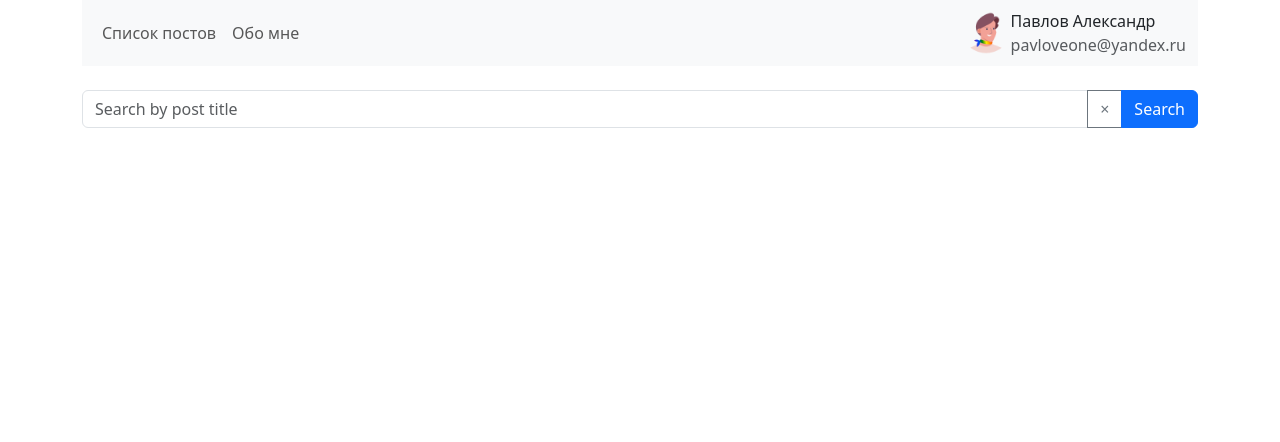
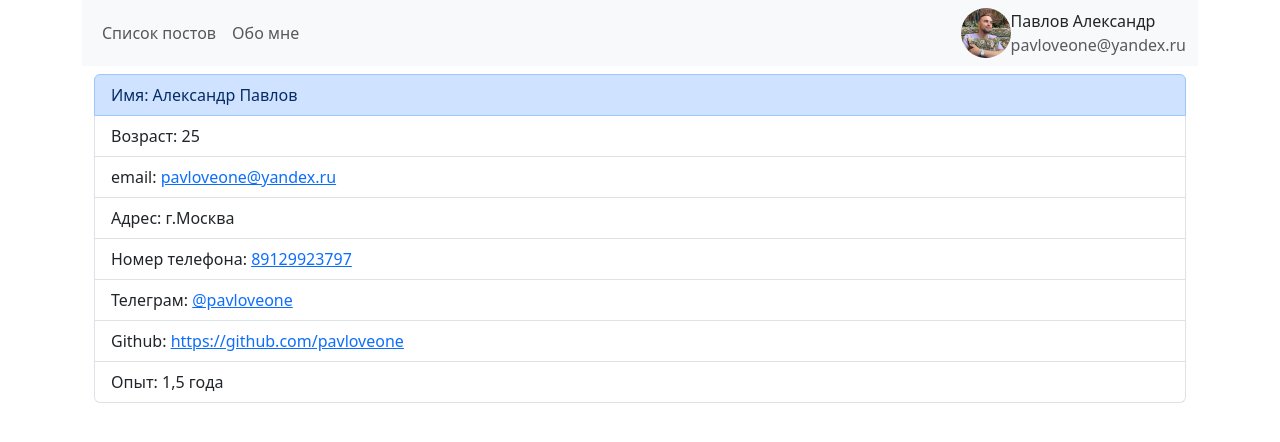
Before and after one commit to pavloveone/posts, a React (Create React App) app: page /about-me in a window 1280 px wide. Shown: the top 442 px of the page. Built offline with nearby package versions, Linux system fonts and the light colour scheme; no server answers.

Commit message:
добавил информацию о постах пользователя

```diff
--- /dev/null
+++ b/src/components/about-me/about-me.jsx
@@ -0,0 +1,20 @@
+import {  Container, ListGroup, ListGroupItem } from 'react-bootstrap';
+import { Link } from 'react-router-dom';
+
+export const AboutMe = () => {
+
+    return (
+        <Container>
+                <ListGroup className='my-2'>
+                    <ListGroupItem variant='primary'>Имя: Александр Павлов</ListGroupItem>
+                    <ListGroupItem>Возраст: 25</ListGroupItem>
+                    <ListGroupItem>email: <Link to='mailto:pavloveone@yandex.ru'>pavloveone@yandex.ru</Link></ListGroupItem>
+                    <ListGroupItem>Адрес: г.Москва</ListGroupItem>
+                    <ListGroupItem>Номер телефона: <Link to='tel:89129923797'>89129923797</Link></ListGroupItem>
+                    <ListGroupItem>Телеграм: <Link target='_blank' to='https://t.me/pavloveone'>@pavloveone</Link></ListGroupItem>
+                    <ListGroupItem>Github: <Link target='_blank' to='https://github.com/pavloveone'>https://github.com/pavloveone</Link></ListGroupItem>
+                    <ListGroupItem>Опыт: 1,5 года</ListGroupItem>
+                </ListGroup>
+        </Container>
+    );
+}
--- a/src/components/about-user/about-user.jsx
+++ b/src/components/about-user/about-user.jsx
@@ -1,13 +1,16 @@
 import { useState, useEffect } from 'react';
-import {  Container, ListGroup, ListGroupItem } from 'react-bootstrap';
+import {  Button, Container, ListGroup, ListGroupItem, Nav } from 'react-bootstrap';
 import { apiUrl } from '../../utils/variables';
 import axios from 'axios';
 import { useParams } from 'react-router-dom';
+import { Post } from '../post/post';
 
 
 export const AboutUser = () => {
 
     const [user, setUser] = useState(null);
+    const [userPosts, setUserPosts] = useState([])
+    const [isVisible, setIsVisible] = useState(false);
     const { userId } = useParams();
 
     useEffect(() => {
@@ -17,17 +20,31 @@ export const AboutUser = () => {
         })
     }, [userId])
 
+    const getPosts = (userId) => {
+        !!user && axios.get(`${apiUrl}/users/${userId}/posts`).then((resp) => {
+            const postsData = resp.data;
+            setUserPosts(postsData);
+        })
+        setIsVisible(!isVisible)
+    }
     return (
         <Container>
             {user && (
                 <ListGroup className='my-2'>
+                    <Nav className="mr-auto">
+                        <Nav.Link href='/posts' style={{ width: '20%' }} variant='secondary'>Назад</Nav.Link>
+                    </Nav>
                     <ListGroupItem variant='primary'>Имя: {user.name}</ListGroupItem>
                     <ListGroupItem>Ник: {user.username}</ListGroupItem>
                     <ListGroupItem>email: {user.email}</ListGroupItem>
-                    <ListGroupItem>адрес: город: {user.address.city} улица: {user.address.street} квартира: {user.address.suite} индекс: {user.address.zipcode}</ListGroupItem>
+                    <ListGroupItem>Адрес: г. {user.address.city}, ул. {user.address.street}, кв.{user.address.suite}, индекс: {user.address.zipcode}</ListGroupItem>
                     <ListGroupItem>Номер телефона: {user.phone}</ListGroupItem>
                     <ListGroupItem>Вебсайт: {user.website}</ListGroupItem>
                     <ListGroupItem>Компания: {user.company.name}</ListGroupItem>
+                    <Button onClick={() => getPosts(userId)} className='mt-2' style={{ width: '40%' }} variant='primary'>{!isVisible ? 'Все посты пользователя' : 'Скрыть все посты пользователя'}</Button>
+                    {userPosts.length > 0 && isVisible && userPosts.map(post => (
+                        <Post key={post.id} post={post} />
+                    ))}
                 </ListGroup>
             )}
         </Container>
--- a/src/components/app-header/app-header.jsx
+++ b/src/components/app-header/app-header.jsx
@@ -1,5 +1,5 @@
 import {  Container, Image, Nav, Navbar } from 'react-bootstrap';
-import avatar from '../../images/avatar.png';
+import avatar from '../../images/my_avatar.jpeg';
 
 
 export const AppHeader = () => {
@@ -11,7 +11,7 @@ export const AppHeader = () => {
           <Navbar.Collapse id="basic-navbar-nav" style={{ justifyContent: 'space-between' }}>
           <Nav className="mr-auto">
             <Nav.Link href="/posts">Список постов</Nav.Link>
-            <Nav.Link href="/about">Обо мне</Nav.Link>
+            <Nav.Link href="/about-me">Обо мне</Nav.Link>
           </Nav>
           <div className="d-flex align-items-center">
           <Image src={avatar} roundedCircle style={{ width: '50px', height: 'auto' }} className='mr-2' />
--- a/src/components/app/App.js
+++ b/src/components/app/App.js
@@ -1,24 +1,19 @@
-import { useState } from 'react';
 import { AppHeader } from '../app-header/app-header';
 import { Posts } from '../posts/posts';
 import { Routes, Route } from 'react-router-dom';
 import './App.css';
 import { AboutUser } from '../about-user/about-user';
-import { SearchBar } from '../search-bar/search-bar';
+import { AboutMe } from '../about-me/about-me';
 
 function App() {
-  const [searchTerm, setSearchTerm] = useState('');
 
-  const handleSearch = (term) => {
-    setSearchTerm(term);
-  }
 
   return (
     <div className="App container">
       <AppHeader />
-      <SearchBar handleSearch={handleSearch} />
       <Routes>
-        <Route path='/posts' element={<Posts searchTerm={searchTerm} />} />
+        <Route path='/posts' element={<Posts />} />
+        <Route path='/about-me' element={<AboutMe />} />
         <Route path=':userId' element={<AboutUser />} />
       </Routes>
     </div>
--- a/src/components/posts/posts.jsx
+++ b/src/components/posts/posts.jsx
@@ -3,10 +3,16 @@ import { Container, ListGroup } from 'react-bootstrap';
 import axios from 'axios';
 import { apiUrl } from '../../utils/variables';
 import { Paginations } from '../paginations/paginations';
+import { SearchBar } from '../search-bar/search-bar';
 
-export const Posts = ({ searchTerm }) => {
+export const Posts = () => {
 
     const [ posts, setPosts ] = useState([]);
+    const [searchTerm, setSearchTerm] = useState('');
+
+    const handleSearch = (term) => {
+      setSearchTerm(term);
+    }
 
     useEffect(() => {
     axios.get(`${apiUrl}/posts`).then((resp) => {
@@ -17,6 +23,7 @@ export const Posts = ({ searchTerm }) => {
 
     return (
         <Container>
+        <SearchBar handleSearch={handleSearch} />
             <ListGroup>
                 {posts.length > 0 && (
                     <Paginations items={posts} searchTerm={searchTerm} />
--- a/src/components/search-bar/search-bar.jsx
+++ b/src/components/search-bar/search-bar.jsx
@@ -1,5 +1,5 @@
 import { useState } from 'react';
-import { FormControl, InputGroup } from 'react-bootstrap';
+import { FormControl, InputGroup, Button } from 'react-bootstrap';
 
 export const SearchBar = ({ handleSearch }) => {
   const [searchText, setSearchText] = useState('');
@@ -25,12 +25,12 @@ export const SearchBar = ({ handleSearch }) => {
         value={searchText}
         onChange={handleChange}
       />
-      <button className="btn btn-outline-secondary" onClick={handleClear}>
+      <Button variant='outline-secondary' onClick={handleClear}>
         &times;
-      </button>
-      <button className="btn btn-primary" onClick={handleSubmit}>
+      </Button>
+      <Button variant='primary' onClick={handleSubmit}>
         Search
-      </button>
+      </Button>
     </InputGroup>
   );
 }
```
Also changed, not shown: src/images/my_avatar.jpeg (added).
